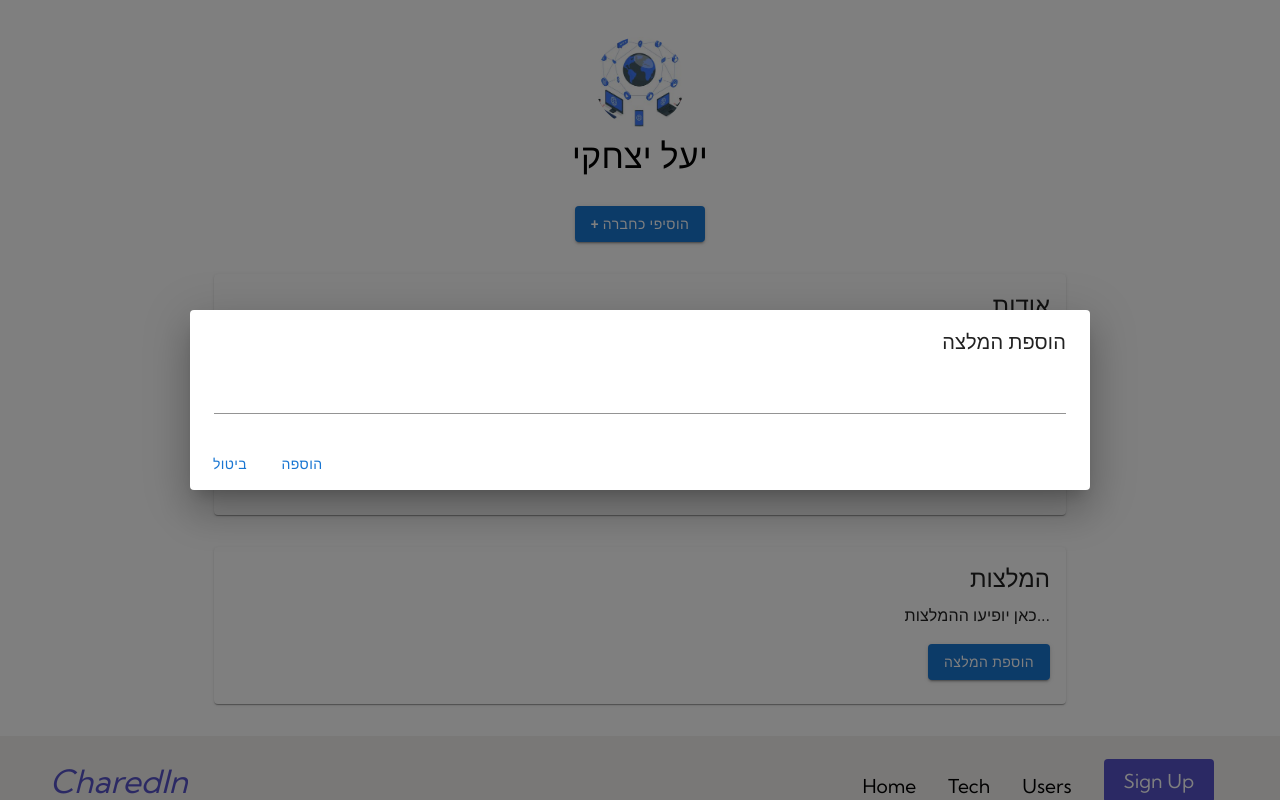
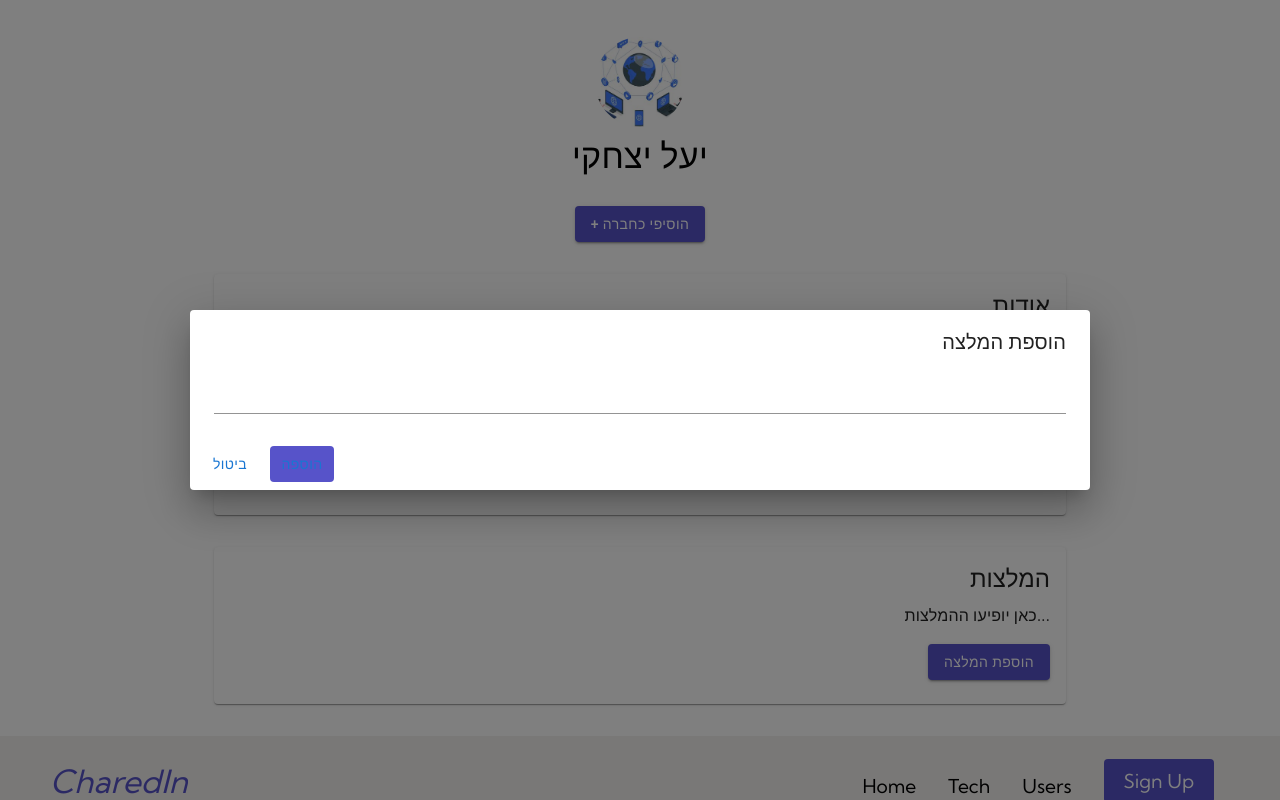
Before and after one commit to maliAscher/charedin, a React (Vite) app: page / in a window 1280 px wide. Both pictures are taken after a click on the button "הוספת המלצה". Shown: the top 800 px of the page. Built offline with nearby package versions, Linux system fonts and the light colour scheme; some icons are missing.

Commit message:
upgrade profile

```diff
--- a/src/App.jsx
+++ b/src/App.jsx
@@ -1,4 +1,3 @@
-
 import { useState } from 'react'
 // import './App.css'
 import HomePage from './component/HomePage'
--- a/src/component/Profile.jsx
+++ b/src/component/Profile.jsx
@@ -22,9 +22,9 @@ const Profile = () => {
         <Typography variant="h4" component="h1" gutterBottom>
           יעל יצחקי
         </Typography>
-        <Button variant="contained" color="primary" sx={{ mt: 2 }}>
-           + הוסיפי כחברה
-         </Button>
+        <Button variant="contained" color="primary" sx={{ mt: 2, bgcolor: '#5753c9' }}>
+          + הוסיפי כחברה
+        </Button>
       </Box>
 
       <Box textAlign="right" my={4}>
@@ -62,9 +62,9 @@ const Profile = () => {
             <Typography variant="body1" className='textRtl'>
               כאן יופיעו ההמלצות...
             </Typography>
-            <Button variant="contained" color="primary" sx={{ mt: 2 }} onClick={handleDialogOpen}>
-          הוספת המלצה
-        </Button>
+            <Button variant="contained" color="primary" sx={{ mt: 2, bgcolor: '#5753c9' }} onClick={handleDialogOpen}>
+              הוספת המלצה
+            </Button>
           </CardContent>
         </Card>
       </Box>
--- a/src/component/RecommendationDialog.jsx
+++ b/src/component/RecommendationDialog.jsx
@@ -37,7 +37,7 @@ const RecommendationDialog = ({ open, handleClose }) => {
             </DialogContent>
             <DialogActions sx={{ justifyContent: 'flex-start' }}>
                 <Button onClick={handleClose}>ביטול</Button>
-      <Button type="submit" onClick={handleSubmit} color="primary">
+                <Button type="submit" onClick={handleSubmit} color="primary" sx={{ bgcolor: '#5753c9' }}>
                     הוספה
                 </Button>
             </DialogActions>
```
Lines whose indentation alone changed are shown as unchanged.
